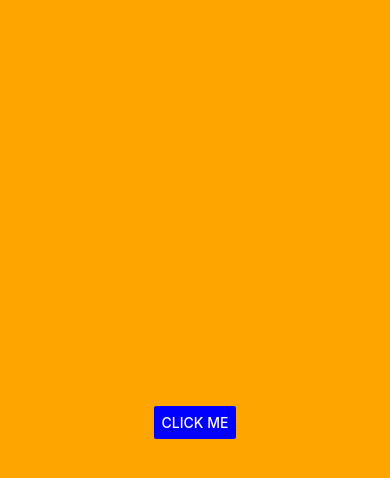
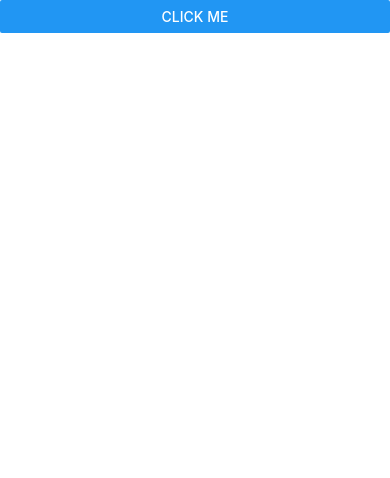
Before and after one commit to tavice/intro-to-react-native, a React Native app in the folder DoneWithIt/: screen / in a window 390 px wide. Shown: the top 478 px of the page. Built offline with nearby package versions, Linux system fonts and the light colour scheme.

Commit message:
Platform

```diff
--- a/DoneWithIt/App.js
+++ b/DoneWithIt/App.js
@@ -1,4 +1,4 @@
-import { StatusBar } from "expo-status-bar";
+import React from "react";
 import {
   StyleSheet,
   Text,
@@ -11,27 +11,28 @@ import {
   Touch,
   Alert,
   Button,
+  Platform,
+  StatusBar,
+
 } from "react-native";
 
 export default function App() {
   console.log(require("./assets/icon.png"));
   return (
-    <SafeAreaView style={[styles.container, containerStyle]}>
+    <SafeAreaView style={[styles.container]}>
       <Button
-      color="blue"
-      title="Click ME"
-      onPress={() => Alert.prompt('My Mitle', 'My message', text => console.log(text))} />
+        title="Click ME"
+        onPress={() => console.log("Button Tapped")}
+      />
     </SafeAreaView>
   );
 }
-
-const containerStyle = { backgroundColor: "orange" };
 
 const styles = StyleSheet.create({
   container: {
     flex: 1,
     backgroundColor: "white",
-    alignItems: "center",
-    justifyContent: "center",
+    paddingTop: Platform.OS === "android" ? StatusBar.currentHeight : 0,
+
   },
 });
```
